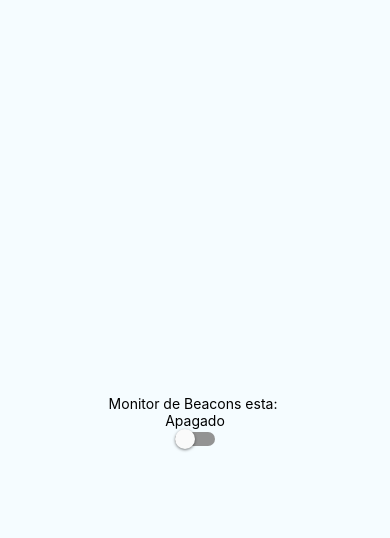
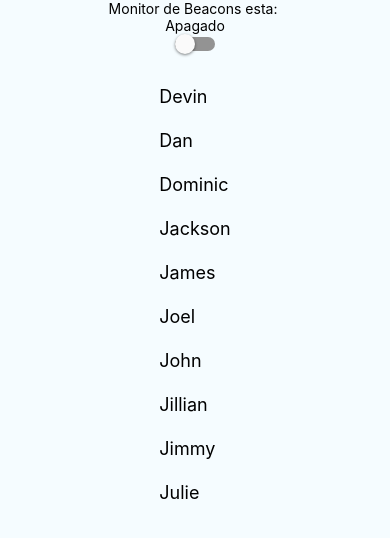
Before and after one commit to mminestrelli/pfExpoBeacon, a React Native app: screen / in a window 390 px wide. Shown: the top 538 px of the page. Built offline with nearby package versions, Linux system fonts and the light colour scheme.

Commit message:
beacons list

```diff
--- a/App.js
+++ b/App.js
@@ -1,5 +1,6 @@
 import React, {Component} from 'react';
 import {StyleSheet, Text, View, Switch, requireNativeComponent, ToastAndroid, DeviceEventEmitter} from 'react-native';
+import StandList from './standList';
 
 var BeaconManager = require('NativeModules').BeaconManager;
 const isOnText = "Switch OFF";
@@ -13,6 +14,18 @@ constructor(props) {
   this.state = { isOn: false};
   this.state = { buttonText: isOffText};
   this.state = { isDataAvailable: false};
+  this.state = { data: [
+            {macAddress: 'Devin'},
+            {macAddress: 'Dan'},
+            {macAddress: 'Dominic'},
+            {macAddress: 'Jackson'},
+            {macAddress: 'James'},
+            {macAddress: 'Joel'},
+            {macAddress: 'John'},
+            {macAddress: 'Jillian'},
+            {macAddress: 'Jimmy'},
+            {macAddress: 'Julie'},
+          ]};
 }
 
 _onStatusChange = e => {
@@ -63,8 +76,10 @@ suscribeForEvents() {
             "macAddress":"0C:F3:EE:04:19:21"
          }
     */
-    this.state = { isDataAvailable: true};
-    this.state = { data: data.beacons};
+    this.setState({
+      isDataAvailable: true,
+      data: data.beacons
+    });
     ToastAndroid.show("Beacons: " + data.beacons[0].macAddress, ToastAndroid.SHORT);
   })
 }
@@ -98,11 +113,13 @@ render() {
         <Text>Monitor de Beacons esta: </Text>
         <Text>{this.state.isOn ? "Encendido" : "Apagado"}</Text>
         <Switch value={this.state.isOn} onValueChange={this._onStatusChange} />
+        <StandList stands={this.state.data}/>
       </View>
   </View>
 );
 }
 }
+
 const styles = StyleSheet.create({
 container: {
 flex: 1,
--- /dev/null
+++ b/standList.js
@@ -0,0 +1,32 @@
+import React, { Component } from 'react';
+import { FlatList, StyleSheet, Text, View } from 'react-native';
+
+/**
+* @param props properties needed to render StandList:
+* - stands: array of stands' data.
+*/
+export default class StandList extends React.Component {
+
+  render() {
+    return (
+      <View style={styles.container}>
+        <FlatList
+          data={this.props.stands}
+          renderItem={({item}) => <Text style={styles.item}>{item.macAddress}</Text>}
+        />
+      </View>
+    );
+  }
+}
+
+const styles = StyleSheet.create({
+  container: {
+   flex: 1,
+   paddingTop: 22
+  },
+  item: {
+    padding: 10,
+    fontSize: 18,
+    height: 44,
+  },
+})
```
Also changed, not shown: package.json (+5 -2 lines), 6 other files (tests, documents, lock files or other folders).
